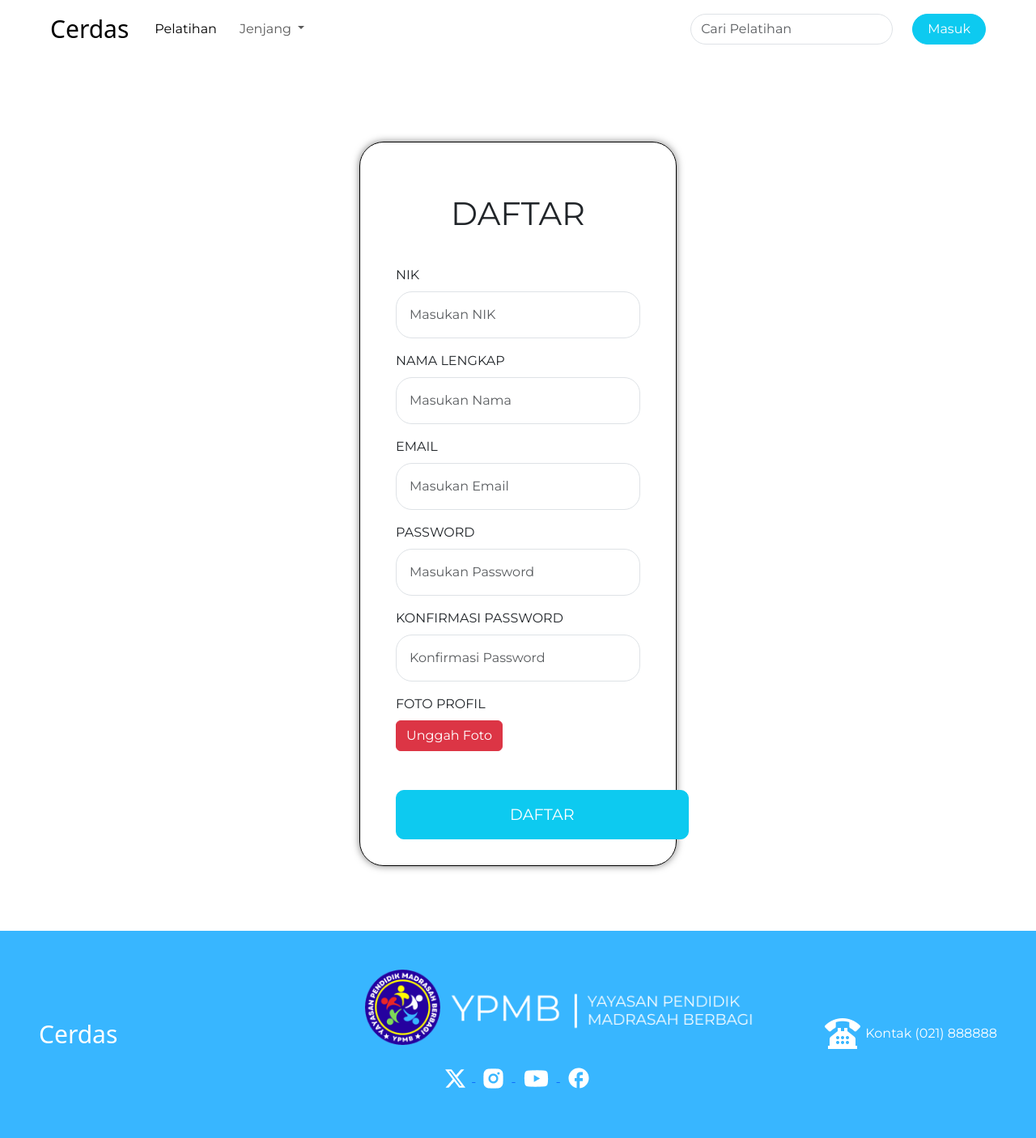
After one commit to hafidzf25/ypmb, a Laravel app: page /register in a window 1280 px wide. The commit adds this page. Shown: the whole page at 81% size. Run offline with Laravel 10, Linux system fonts and the light colour scheme; some web fonts are replaced.

Commit message:
Register add

```diff
--- a/resources/views/layouts/headfooter.blade.php
+++ b/resources/views/layouts/headfooter.blade.php
@@ -85,5 +85,10 @@
       </div>
 
     <script src="https://cdn.jsdelivr.net/npm/bootstrap@5.3.3/dist/js/bootstrap.bundle.min.js" integrity="sha384-YvpcrYf0tY3lHB60NNkmXc5s9fDVZLESaAA55NDzOxhy9GkcIdslK1eN7N6jIeHz" crossorigin="anonymous"></script>
-</body>
+    <script>
+       $(document).ready(function(){
+         $('.addfiles').on('click', function() { $('#fileupload').click();return false;});
+      });
+    </script>
+  </body>
 </html>
--- a/resources/views/pelatihan.blade.php
+++ b/resources/views/pelatihan.blade.php
@@ -15,6 +15,4 @@
             <option value="SMA">SMA</option>
         </select>
     </div>
-
-
 @endsection
--- /dev/null
+++ b/resources/views/register.blade.php
@@ -0,0 +1,39 @@
+@extends ('layouts.headfooter')
+
+@section('content')
+    <div class="container-fluid">
+        <div class="row custom-rounded" style="padding:2em; border: 1px black solid; margin-left:27em; margin-right:27em; margin-top:5em; margin-bottom:5em; box-shadow: 0 0 10px rgba(0,0,0,0.5);">
+            <div class="col text-center" style="padding-top: 2em;">
+                <h1>DAFTAR</h1>
+            </div>
+            <div class="mb-3" style="padding-top: 2em;">
+                <label for="formGroupExampleInput" class="form-label">NIK</label>
+                <input type="text" class="form-control" id="formGroupExampleInput" placeholder="Masukan NIK" style="padding: 1em; border-radius: 20px;">
+            </div>
+            <div class="mb-3">
+                <label for="formGroupExampleInput2" class="form-label">NAMA LENGKAP</label>
+                <input type="text" class="form-control" id="formGroupExampleInput" placeholder="Masukan Nama" style="padding: 1em; border-radius: 20px;">
+            </div>
+            <div class="mb-3">
+                <label for="formGroupExampleInput2" class="form-label">EMAIL</label>
+                <input type="email" class="form-control" id="formGroupExampleInput" placeholder="Masukan Email" style="padding: 1em; border-radius: 20px;">
+            </div>
+            <div class="mb-3">
+                <label for="formGroupExampleInput2" class="form-label">PASSWORD</label>
+                <input type="password" class="form-control" id="formGroupExampleInput" placeholder="Masukan Password" style="padding: 1em; border-radius: 20px;">
+            </div>
+            <div class="mb-3">
+                <label for="formGroupExampleInput2" class="form-label">KONFIRMASI PASSWORD</label>
+                <input type="password" class="form-control" id="formGroupExampleInput" placeholder="Konfirmasi Password" style="padding: 1em; border-radius: 20px;">
+            </div>
+            <div class="mb-5">
+                <label for="formGroupExampleInput2" class="form-label">FOTO PROFIL</label><br>
+                <button class="addfiles btn btn-danger" style="color: white;">Unggah Foto</button>
+                <input id="fileupload" type="file" name="files[]" multiple style='display: none;'>
+            </div>
+            <div style="text-align: center;">
+                <button class="btn btn-info text-white" type="submit" style="border-radius: 10px; padding:15px 140px 15px 140px; font-size:1.2em">DAFTAR</button>
+            </div>
+        </div>
+    </div>
+@endsection
--- a/routes/web.php
+++ b/routes/web.php
@@ -20,3 +20,7 @@ Route::get('/', function () {
 Route::get('/pelatihan', function() {
     return view('pelatihan');
 });
+
+Route::get('/register', function(){
+    return view('register');
+});
```
Also changed, not shown: public/css/style.css (line endings or trailing spaces).
